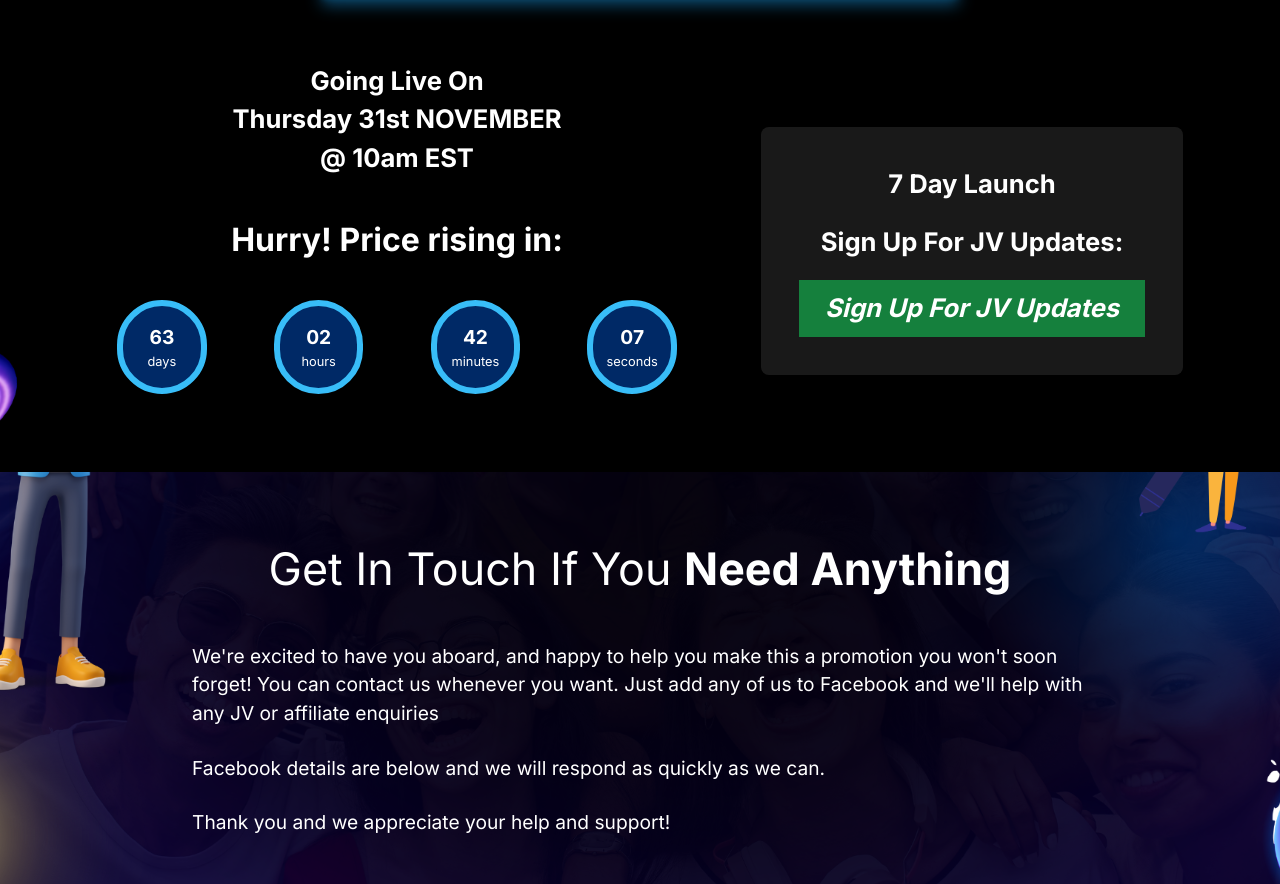
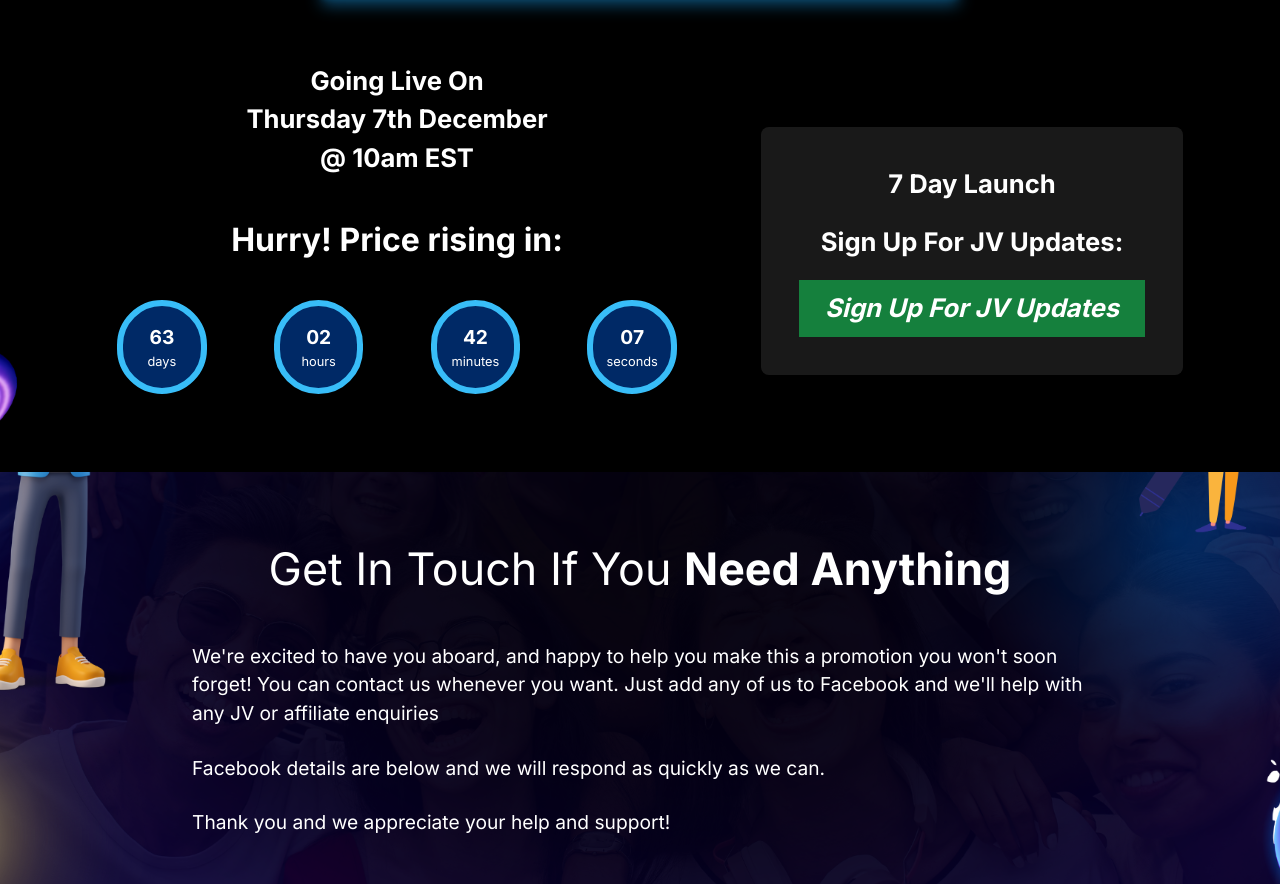
Before and after one commit to AaKuGu/myproductifySalespage, a Next.js app: page /jvpage in a window 1280 px wide. Shown: the part 3884-4768 px from the top of the page. Built offline with nearby package versions, Linux system fonts and the light colour scheme.

Commit message:
launchd ate

```diff
--- a/components/jvpage/WPSection.jsx
+++ b/components/jvpage/WPSection.jsx
@@ -205,7 +205,7 @@ const WPSection = () => {
           >
             <div className={`flex items-center justify-center flex-col`}>
               <div>Going Live On</div>
-              <div>Thursday 31st NOVEMBER</div>
+              <div>Thursday 7th December</div>
               <div>@ 10am EST</div>
               <PriceRising deadlineTimeInSeconds={totalSeconds} />
             </div>
```
